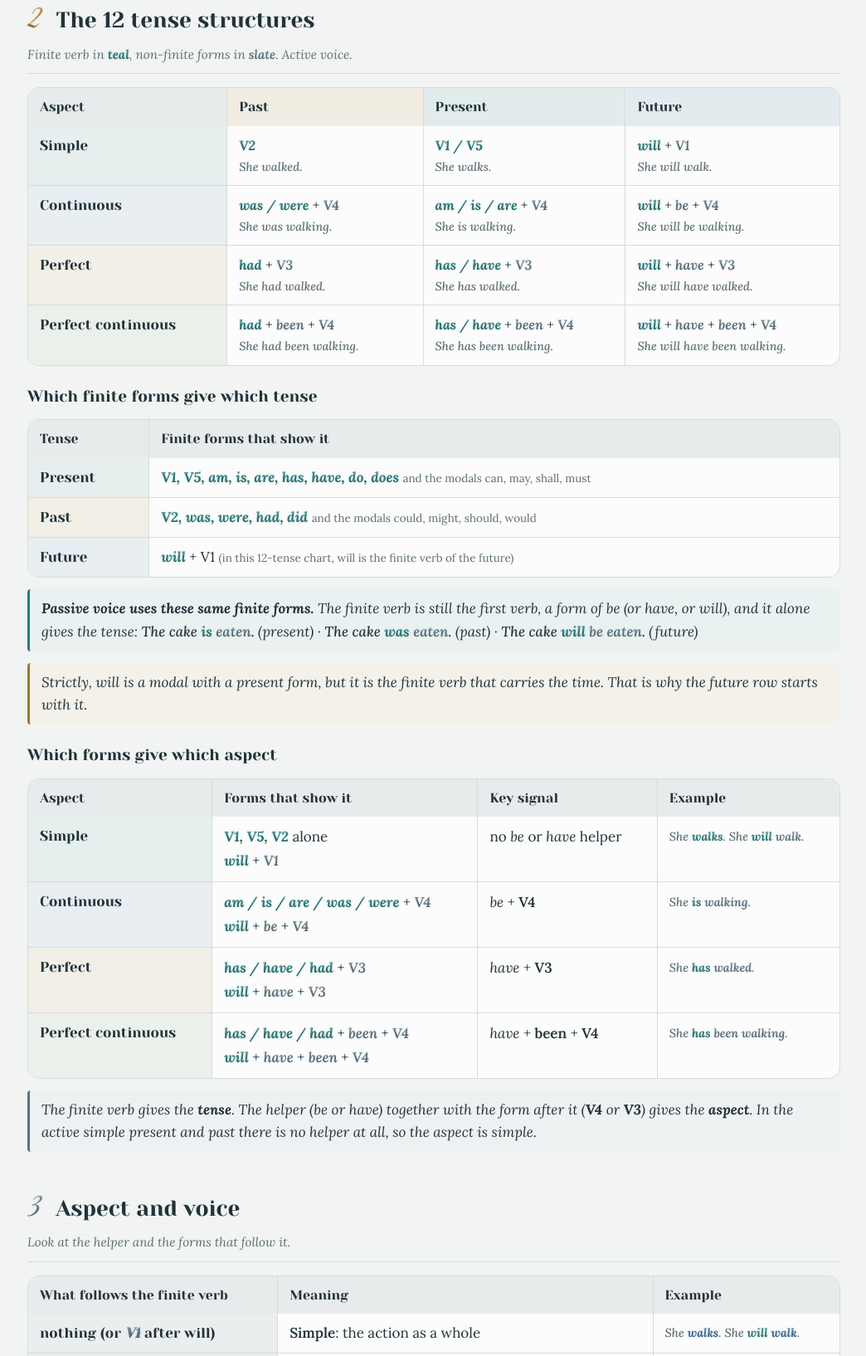
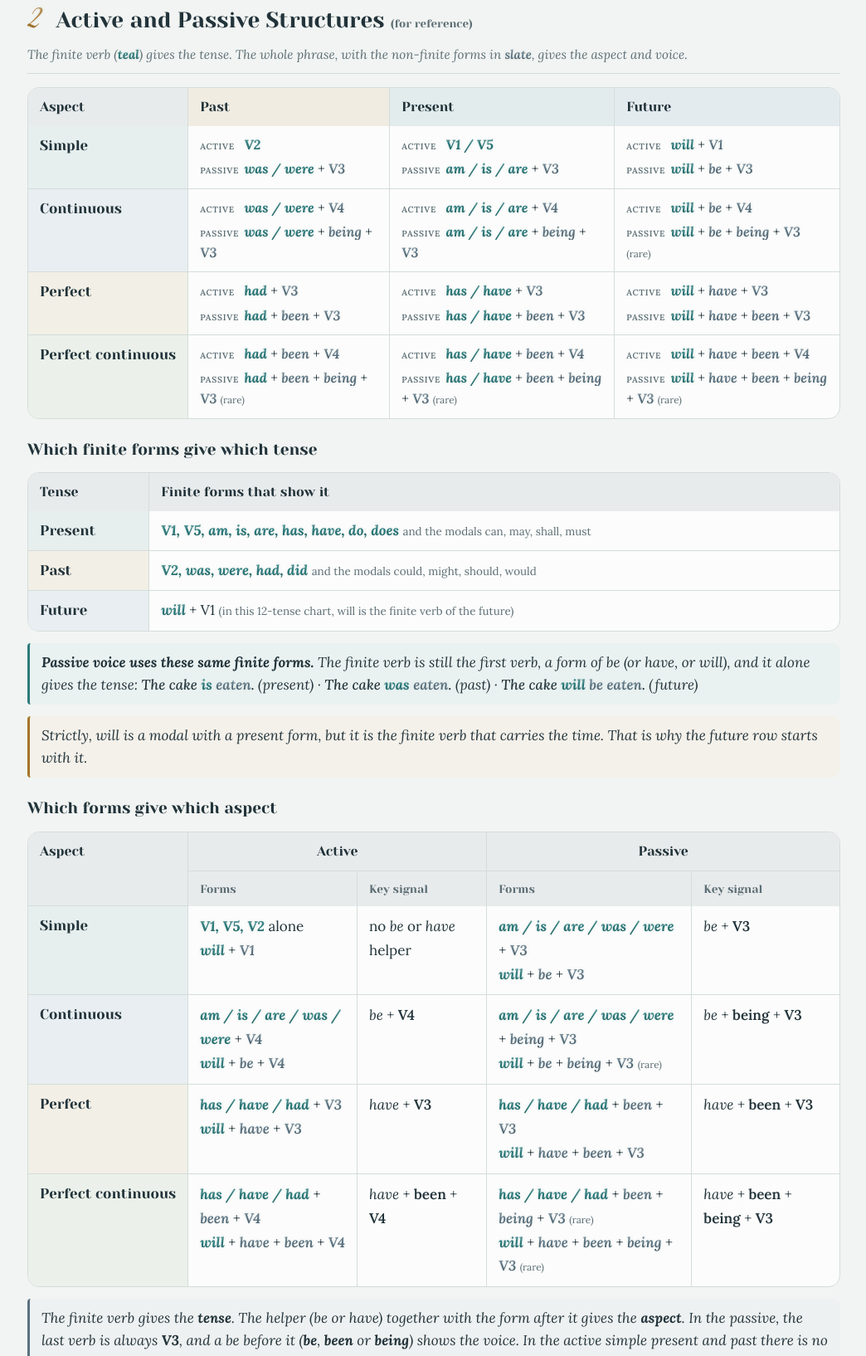
Before and after one commit to Mishty123/English_Grammar, a plain HTML site: page finite_verbs_tenses.html in a window 1280 px wide. Shown: the part 1112-2746 px from the top of the page at 83% size, without its empty margins (117-1161 px from the left). Drawn offline with Linux system fonts and the light colour scheme.

Commit message:
Tense table now shows active and passive structures; aspect table covers both voices
Co-Authored-By: Claude Sonnet 5.5 <noreply@anthropic.com>
Claude-Session: https://claude.ai/code/session_01714r3dLtKMgwZv7yu83E5A

```diff
--- a/finite_verbs_tenses.html
+++ b/finite_verbs_tenses.html
@@ -188,6 +188,16 @@ button:focus-visible, a:focus-visible, .s:focus-visible { outline: 3px solid var
 .pages a[aria-current="page"] { border-color: var(--teal); background: color-mix(in srgb, var(--teal) 14%, var(--card)); font-weight: 600; font-style: italic; }
 a.nextlink { display: inline-block; margin-top: 8px; font-style: normal; font-weight: 600; color: var(--teal); text-decoration: none; border-bottom: 1.5px solid color-mix(in srgb, var(--teal) 40%, transparent); }
 a.go { color: var(--teal); font-weight: 600; font-style: italic; text-decoration: none; border-bottom: 1px solid color-mix(in srgb, var(--teal) 40%, transparent); }
+.g12 .ln { display: block; line-height: 1.55; }
+.g12 .ln + .ln { margin-top: 4px; }
+.g12 .vx { display: inline-block; min-width: 5.2em; font-size: .64rem; letter-spacing: .07em; text-transform: uppercase; font-weight: 600; color: var(--muted); font-style: normal; }
+.g12 td small { font-size: .74rem; font-style: normal; }
+.asp2 { min-width: 760px; }
+.asp2 td { line-height: 1.7; }
+.asp2 thead th { text-align: left; }
+.asp2 thead th.ctr { text-align: center; }
+.asp2 tr.sub2 th { font-size: .86rem; color: var(--muted); }
+.asp2 td small { font-size: .74rem; font-style: normal; }
 </style>
 </head>
 <body>
@@ -233,26 +243,26 @@ a.go { color: var(--teal); font-weight: 600; font-style: italic; text-decoration
 </section>
 
 <section id="tense">
-  <div class="sh"><span class="no shine" style="--c: var(--ochre)">2</span><h2>The 12 tense structures</h2><p>Finite verb in <span class="f">teal</span>, non-finite forms in <span class="n">slate</span>. Active voice.</p></div>
+  <div class="sh"><span class="no shine" style="--c: var(--ochre)">2</span><h2>Active and Passive Structures <small>(for reference)</small></h2><p>The finite verb (<span class="f">teal</span>) gives the tense. The whole phrase, with the non-finite forms in <span class="n">slate</span>, gives the aspect and voice.</p></div>
   <div class="scroll"><table class="g12">
     <thead><tr><th style="--c: var(--slate)">Aspect</th><th class="h-past">Past</th><th class="h-pres">Present</th><th class="h-fut">Future</th></tr></thead>
     <tbody>
       <tr class="r-simple"><th>Simple</th>
-        <td class="fm"><span class="f">V2</span><span class="eg">She walked.</span></td>
-        <td class="fm"><span class="f">V1 / V5</span><span class="eg">She walks.</span></td>
-        <td class="fm"><span class="f">will</span> + <span class="n">V1</span><span class="eg">She will walk.</span></td></tr>
+        <td class="fm"><span class="ln"><span class="vx">Active</span><span class="f">V2</span></span><span class="ln"><span class="vx">Passive</span><span class="f">was / were</span> + <span class="n">V3</span></span></td>
+        <td class="fm"><span class="ln"><span class="vx">Active</span><span class="f">V1 / V5</span></span><span class="ln"><span class="vx">Passive</span><span class="f">am / is / are</span> + <span class="n">V3</span></span></td>
+        <td class="fm"><span class="ln"><span class="vx">Active</span><span class="f">will</span> + <span class="n">V1</span></span><span class="ln"><span class="vx">Passive</span><span class="f">will</span> + <span class="n">be</span> + <span class="n">V3</span></span></td></tr>
       <tr class="r-cont"><th>Continuous</th>
-        <td class="fm"><span class="f">was / were</span> + <span class="n">V4</span><span class="eg">She was walking.</span></td>
-        <td class="fm"><span class="f">am / is / are</span> + <span class="n">V4</span><span class="eg">She is walking.</span></td>
-        <td class="fm"><span class="f">will</span> + <span class="n">be</span> + <span class="n">V4</span><span class="eg">She will be walking.</span></td></tr>
+        <td class="fm"><span class="ln"><span class="vx">Active</span><span class="f">was / were</span> + <span class="n">V4</span></span><span class="ln"><span class="vx">Passive</span><span class="f">was / were</span> + <span class="n">being</span> + <span class="n">V3</span></span></td>
+        <td class="fm"><span class="ln"><span class="vx">Active</span><span class="f">am / is / are</span> + <span class="n">V4</span></span><span class="ln"><span class="vx">Passive</span><span class="f">am / is / are</span> + <span class="n">being</span> + <span class="n">V3</span></span></td>
+        <td class="fm"><span class="ln"><span class="vx">Active</span><span class="f">will</span> + <span class="n">be</span> + <span class="n">V4</span></span><span class="ln"><span class="vx">Passive</span><span class="f">will</span> + <span class="n">be</span> + <span class="n">being</span> + <span class="n">V3</span> <small>(rare)</small></span></td></tr>
       <tr class="r-perf"><th>Perfect</th>
-        <td class="fm"><span class="f">had</span> + <span class="n">V3</span><span class="eg">She had walked.</span></td>
-        <td class="fm"><span class="f">has / have</span> + <span class="n">V3</span><span class="eg">She has walked.</span></td>
-        <td class="fm"><span class="f">will</span> + <span class="n">have</span> + <span class="n">V3</span><span class="eg">She will have walked.</span></td></tr>
+        <td class="fm"><span class="ln"><span class="vx">Active</span><span class="f">had</span> + <span class="n">V3</span></span><span class="ln"><span class="vx">Passive</span><span class="f">had</span> + <span class="n">been</span> + <span class="n">V3</span></span></td>
+        <td class="fm"><span class="ln"><span class="vx">Active</span><span class="f">has / have</span> + <span class="n">V3</span></span><span class="ln"><span class="vx">Passive</span><span class="f">has / have</span> + <span class="n">been</span> + <span class="n">V3</span></span></td>
+        <td class="fm"><span class="ln"><span class="vx">Active</span><span class="f">will</span> + <span class="n">have</span> + <span class="n">V3</span></span><span class="ln"><span class="vx">Passive</span><span class="f">will</span> + <span class="n">have</span> + <span class="n">been</span> + <span class="n">V3</span></span></td></tr>
       <tr class="r-pc"><th>Perfect continuous</th>
-        <td class="fm"><span class="f">had</span> + <span class="n">been</span> + <span class="n">V4</span><span class="eg">She had been walking.</span></td>
-        <td class="fm"><span class="f">has / have</span> + <span class="n">been</span> + <span class="n">V4</span><span class="eg">She has been walking.</span></td>
-        <td class="fm"><span class="f">will</span> + <span class="n">have</span> + <span class="n">been</span> + <span class="n">V4</span><span class="eg">She will have been walking.</span></td></tr>
+        <td class="fm"><span class="ln"><span class="vx">Active</span><span class="f">had</span> + <span class="n">been</span> + <span class="n">V4</span></span><span class="ln"><span class="vx">Passive</span><span class="f">had</span> + <span class="n">been</span> + <span class="n">being</span> + <span class="n">V3</span> <small>(rare)</small></span></td>
+        <td class="fm"><span class="ln"><span class="vx">Active</span><span class="f">has / have</span> + <span class="n">been</span> + <span class="n">V4</span></span><span class="ln"><span class="vx">Passive</span><span class="f">has / have</span> + <span class="n">been</span> + <span class="n">being</span> + <span class="n">V3</span> <small>(rare)</small></span></td>
+        <td class="fm"><span class="ln"><span class="vx">Active</span><span class="f">will</span> + <span class="n">have</span> + <span class="n">been</span> + <span class="n">V4</span></span><span class="ln"><span class="vx">Passive</span><span class="f">will</span> + <span class="n">have</span> + <span class="n">been</span> + <span class="n">being</span> + <span class="n">V3</span> <small>(rare)</small></span></td></tr>
     </tbody>
   </table></div>
 
@@ -269,28 +279,25 @@ a.go { color: var(--teal); font-weight: 600; font-style: italic; text-decoration
   <p class="note" style="--c: var(--ochre)">Strictly, <em>will</em> is a modal with a present form, but it is the finite verb that carries the time. That is why the future row starts with it.</p>
 
   <h3>Which forms give which aspect</h3>
-  <div class="scroll"><table class="asp">
-    <thead><tr><th>Aspect</th><th>Forms that show it</th><th>Key signal</th><th>Example</th></tr></thead>
+  <div class="scroll"><table class="asp2">
+    <thead><tr><th rowspan="2">Aspect</th><th colspan="2" class="ctr">Active</th><th colspan="2" class="ctr">Passive</th></tr>
+    <tr class="sub2"><th>Forms</th><th>Key signal</th><th>Forms</th><th>Key signal</th></tr></thead>
     <tbody>
       <tr class="r-simple"><th>Simple</th>
-        <td><span class="f">V1, V5, V2</span> alone<br><span class="f">will</span> + <span class="n">V1</span></td>
-        <td>no <em>be</em> or <em>have</em> helper</td>
-        <td><span class="eg">She <span class="f">walks</span>. She <span class="f">will</span> <span class="n">walk</span>.</span></td></tr>
+        <td><span class="f">V1, V5, V2</span> alone<br><span class="f">will</span> + <span class="n">V1</span></td><td>no <em>be</em> or <em>have</em> helper</td>
+        <td><span class="f">am / is / are / was / were</span> + <span class="n">V3</span><br><span class="f">will</span> + <span class="n">be</span> + <span class="n">V3</span></td><td><em>be</em> + <b>V3</b></td></tr>
       <tr class="r-cont"><th>Continuous</th>
-        <td><span class="f">am / is / are / was / were</span> + <span class="n">V4</span><br><span class="f">will</span> + <span class="n">be</span> + <span class="n">V4</span></td>
-        <td><em>be</em> + <b>V4</b></td>
-        <td><span class="eg">She <span class="f">is</span> <span class="n">walking</span>.</span></td></tr>
+        <td><span class="f">am / is / are / was / were</span> + <span class="n">V4</span><br><span class="f">will</span> + <span class="n">be</span> + <span class="n">V4</span></td><td><em>be</em> + <b>V4</b></td>
+        <td><span class="f">am / is / are / was / were</span> + <span class="n">being</span> + <span class="n">V3</span><br><span class="f">will</span> + <span class="n">be</span> + <span class="n">being</span> + <span class="n">V3</span> <small>(rare)</small></td><td><em>be</em> + <b>being</b> + <b>V3</b></td></tr>
       <tr class="r-perf"><th>Perfect</th>
-        <td><span class="f">has / have / had</span> + <span class="n">V3</span><br><span class="f">will</span> + <span class="n">have</span> + <span class="n">V3</span></td>
-        <td><em>have</em> + <b>V3</b></td>
-        <td><span class="eg">She <span class="f">has</span> <span class="n">walked</span>.</span></td></tr>
+        <td><span class="f">has / have / had</span> + <span class="n">V3</span><br><span class="f">will</span> + <span class="n">have</span> + <span class="n">V3</span></td><td><em>have</em> + <b>V3</b></td>
+        <td><span class="f">has / have / had</span> + <span class="n">been</span> + <span class="n">V3</span><br><span class="f">will</span> + <span class="n">have</span> + <span class="n">been</span> + <span class="n">V3</span></td><td><em>have</em> + <b>been</b> + <b>V3</b></td></tr>
       <tr class="r-pc"><th>Perfect continuous</th>
-        <td><span class="f">has / have / had</span> + <span class="n">been</span> + <span class="n">V4</span><br><span class="f">will</span> + <span class="n">have</span> + <span class="n">been</span> + <span class="n">V4</span></td>
-        <td><em>have</em> + <b>been</b> + <b>V4</b></td>
-        <td><span class="eg">She <span class="f">has</span> <span class="n">been</span> <span class="n">walking</span>.</span></td></tr>
+        <td><span class="f">has / have / had</span> + <span class="n">been</span> + <span class="n">V4</span><br><span class="f">will</span> + <span class="n">have</span> + <span class="n">been</span> + <span class="n">V4</span></td><td><em>have</em> + <b>been</b> + <b>V4</b></td>
+        <td><span class="f">has / have / had</span> + <span class="n">been</span> + <span class="n">being</span> + <span class="n">V3</span> <small>(rare)</small><br><span class="f">will</span> + <span class="n">have</span> + <span class="n">been</span> + <span class="n">being</span> + <span class="n">V3</span> <small>(rare)</small></td><td><em>have</em> + <b>been</b> + <b>being</b> + <b>V3</b></td></tr>
     </tbody>
   </table></div>
-  <p class="note" style="--c: var(--slate)">The finite verb gives the <b>tense</b>. The helper (<em>be</em> or <em>have</em>) together with the form after it (<b>V4</b> or <b>V3</b>) gives the <b>aspect</b>. In the active simple present and past there is no helper at all, so the aspect is simple.</p>
+  <p class="note" style="--c: var(--slate)">The finite verb gives the <b>tense</b>. The helper (<em>be</em> or <em>have</em>) together with the form after it gives the <b>aspect</b>. In the passive, the last verb is always <b>V3</b>, and a <em>be</em> before it (<b>be</b>, <b>been</b> or <b>being</b>) shows the voice. In the active simple present and past there is no helper at all, so the aspect is simple.</p>
 </section>
 
 <section id="aspect">
```
